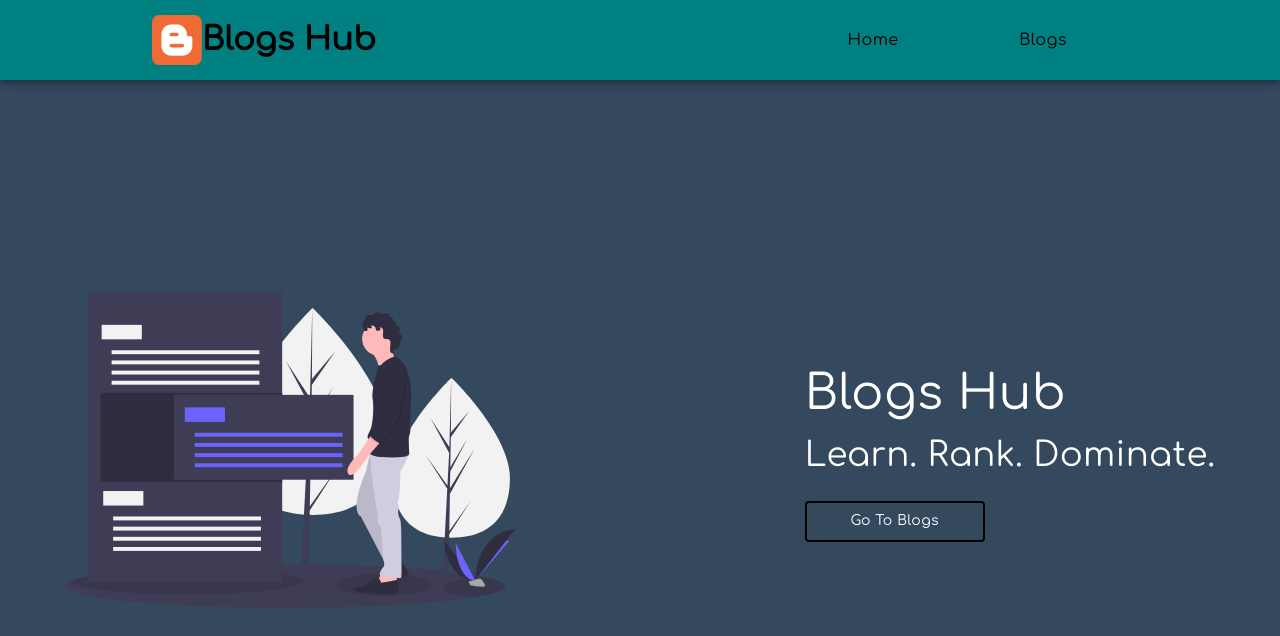
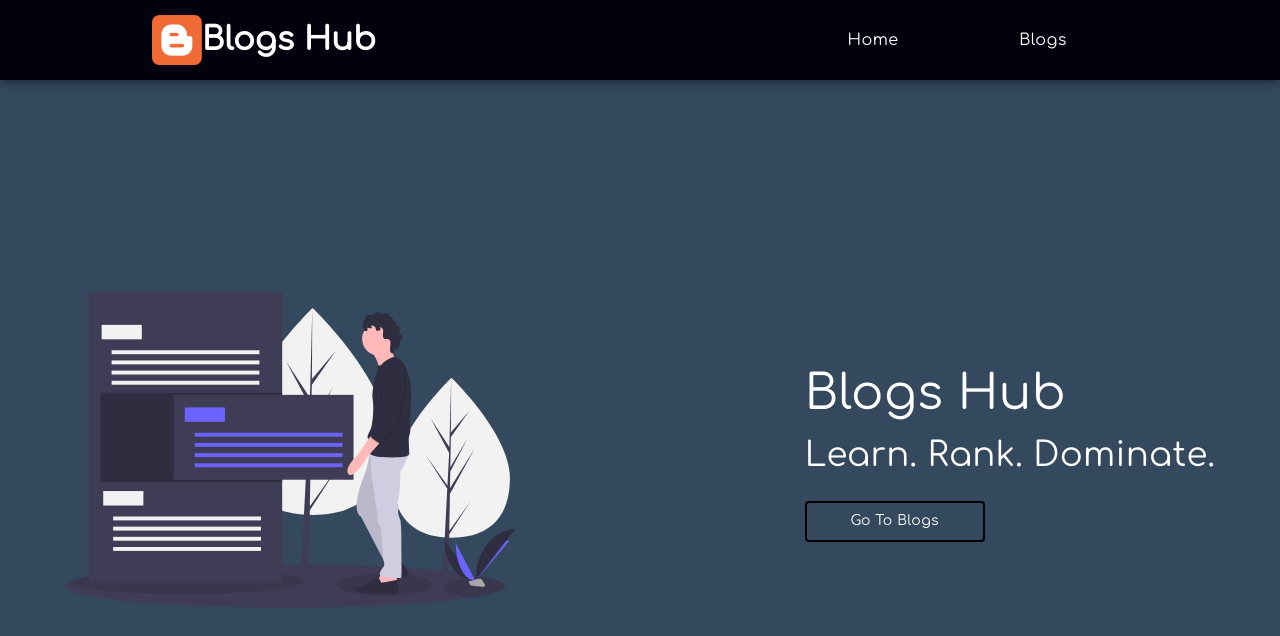
Before and after one commit to rooshanahmed/Gatsby-Blog-Site, a Gatsby site: page / in a window 1280 px wide. Built offline with nearby package versions, Linux system fonts and the light colour scheme; Gatsby itself is replaced by a stand-in of ours; a web font is replaced by a local one.

Commit message:
Update Header.tsx

```diff
--- a/src/components/Header.tsx
+++ b/src/components/Header.tsx
@@ -22,7 +22,8 @@ const useStyles = makeStyles((theme: Theme) =>
       flexGrow: 1,
     },
     appbar: {
-      background: "teal",
+      // background: "teal",
+      background: "#01020d",
     },
     appbarWrapper: {
       width: "80%",
@@ -30,7 +31,7 @@ const useStyles = makeStyles((theme: Theme) =>
     },
     title: {
       fontSize: "32px",
-      color: "black",
+      color: "#fff",
       fontFamily: "Comfortaa",
       fontWeight: "bolder",
     },
@@ -39,7 +40,7 @@ const useStyles = makeStyles((theme: Theme) =>
     },
     btn: {
       margin: "20px",
-      color: "black",
+      color: "#fff",
       fontSize: "16px",
       fontFamily: "Comfortaa",
       width: "130px",
```
